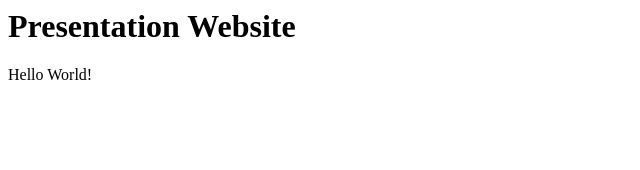
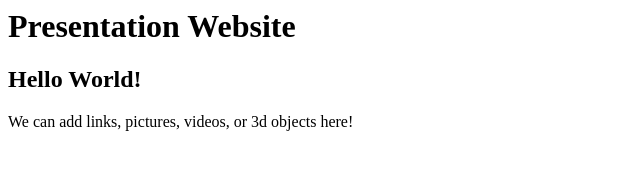
Before and after one commit to tmsteph/presentation-website, a plain HTML site: page index.html in a window 1280 px wide. Shown: the whole page, without its empty margins (0-640 px from the left). Drawn offline with Linux system fonts and the light colour scheme.

Commit message:
Added Paragraph and changed p to h2

```diff
--- a/index.html
+++ b/index.html
@@ -13,8 +13,9 @@
         <h1>Presentation Website</h1>
 
 
-        <p>Hello World!</p>
+        <h2>Hello World!</h2>
 
+        <p>We can add links, pictures, videos, or 3d objects here!</p>
 
     </body>
 
```
